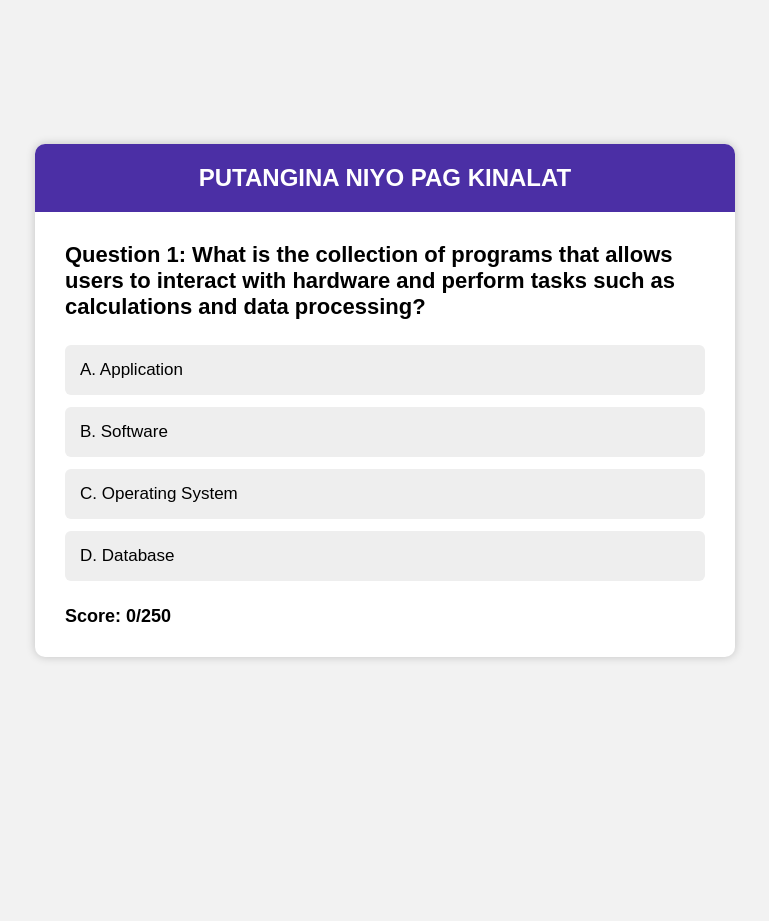
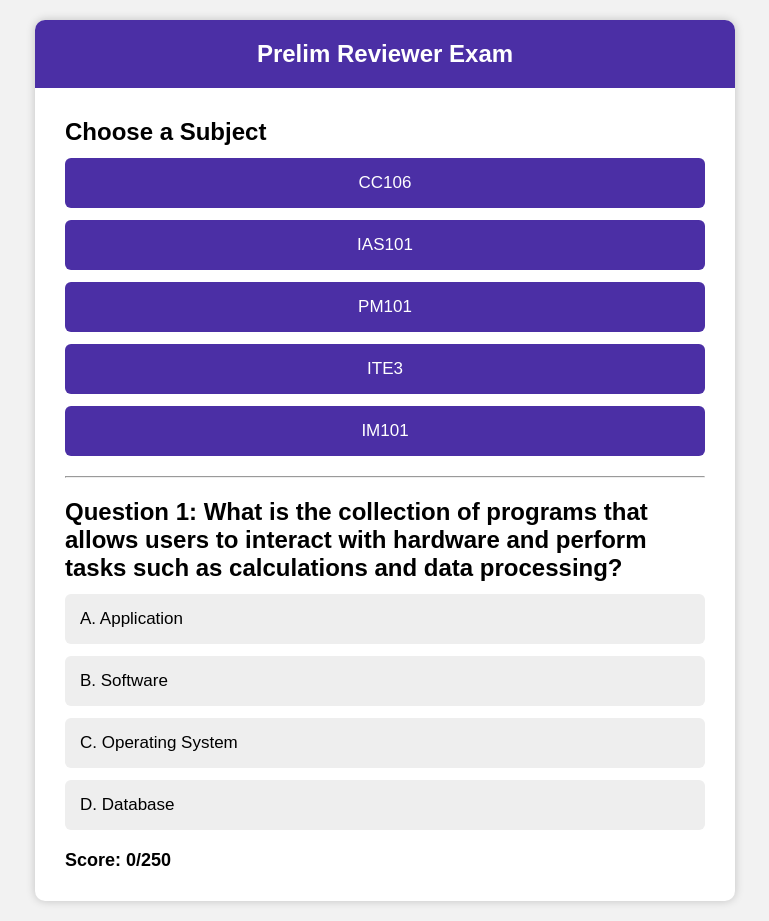
Before and after one commit to kentfloyd02-xyro/KENT_REVIEWER, a plain HTML site: page index.html in a window 1280 px wide. Shown: the whole page, without its empty margins (255-1024 px from the left). Before the commit the page ends 800 px from the top, so only its background shows below. Drawn offline with Linux system fonts and the light colour scheme.

Commit message:
Update index.html

```diff
--- a/index.html
+++ b/index.html
@@ -3,7 +3,7 @@
 <head>
 <meta charset="UTF-8">
 <meta name="viewport" content="width=device-width, initial-scale=1.0">
-<title>KENT Prelim Reviewer Exam</title>
+<title>Prelim Reviewer Exam</title>
 
 <style>
 *{
@@ -43,23 +43,30 @@ header{
     padding:30px;
 }
 
-#question{
-    font-size:22px;
-    margin-bottom:25px;
-}
-
-.choice{
+.subject-btn, .choice, #next, #restartBtn{
     display:block;
     width:100%;
     padding:15px;
     margin:12px 0;
-    background:#eee;
     border:none;
     border-radius:6px;
     cursor:pointer;
-    text-align:left;
     font-size:17px;
     transition:.3s;
+}
+
+.subject-btn{
+    background:#4b2fa5;
+    color:white;
+}
+
+.subject-btn:hover{
+    background:#3a2380;
+}
+
+.choice{
+    background:#eee;
+    text-align:left;
 }
 
 .choice:hover{
@@ -76,44 +83,27 @@ header{
     color:white;
 }
 
-#feedback{
-    margin-top:15px;
-    font-size:18px;
-    font-weight:bold;
+#next{
+    background:#4b2fa5;
+    color:white;
+    display:none;
 }
 
-.bottom{
-    margin-top:25px;
-    display:flex;
-    justify-content:space-between;
-    align-items:center;
+#restartBtn{
+    background:#E53935;
+    color:white;
 }
 
 #score{
     font-size:18px;
     font-weight:bold;
+    margin-top:20px;
 }
 
-#next, #continueBtn, #restartBtn{
-    padding:12px 25px;
-    color:white;
-    border:none;
-    border-radius:5px;
-    cursor:pointer;
+#feedback{
     margin-top:15px;
-}
-
-#next, #continueBtn{
-    background:#4b2fa5;
-}
-
-#restartBtn{
-    background:#E53935;
-    margin-left:10px;
-}
-
-#next{
-    display:none;
+    font-size:18px;
+    font-weight:bold;
 }
 </style>
 
@@ -123,21 +113,28 @@ header{
 <div class="container">
 
     <header>
-       PUTANGINA NIYO PAG KINALAT
+        Prelim Reviewer Exam
     </header>
 
-    <div class="quiz">
+    <div class="quiz" id="quiz">
+
+        <h2>Choose a Subject</h2>
+
+        <button class="subject-btn" onclick="startSubject(0)">CC106</button>
+        <button class="subject-btn" onclick="startSubject(1)">IAS101</button>
+        <button class="subject-btn" onclick="startSubject(2)">PM101</button>
+        <button class="subject-btn" onclick="startSubject(3)">ITE3</button>
+        <button class="subject-btn" onclick="startSubject(4)">IM101</button>
+
+        <hr style="margin:20px 0;">
 
         <h2 id="question"></h2>
-
         <div id="choices"></div>
-
         <div id="feedback"></div>
 
-        <div class="bottom">
-            <div id="score">Score: 0</div>
-            <button id="next">Next</button>
-        </div>
+        <div id="score">Score: 0/50</div>
+
+        <button id="next">Next</button>
 
     </div>
 
```
